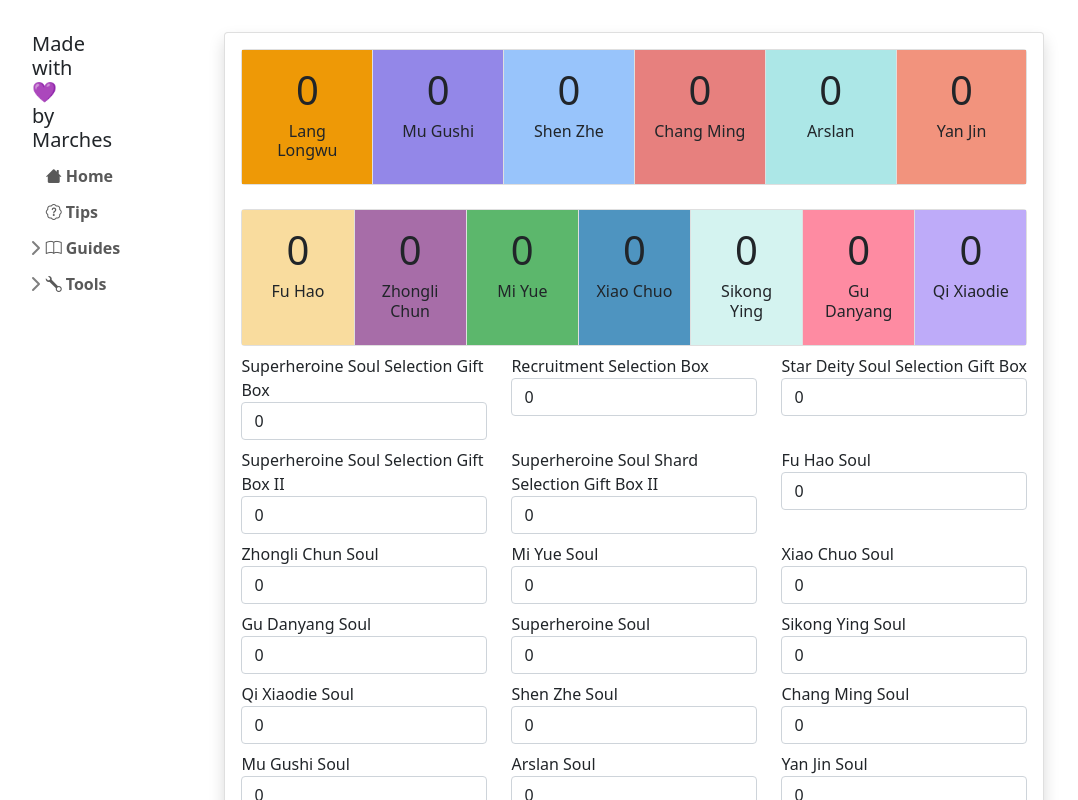
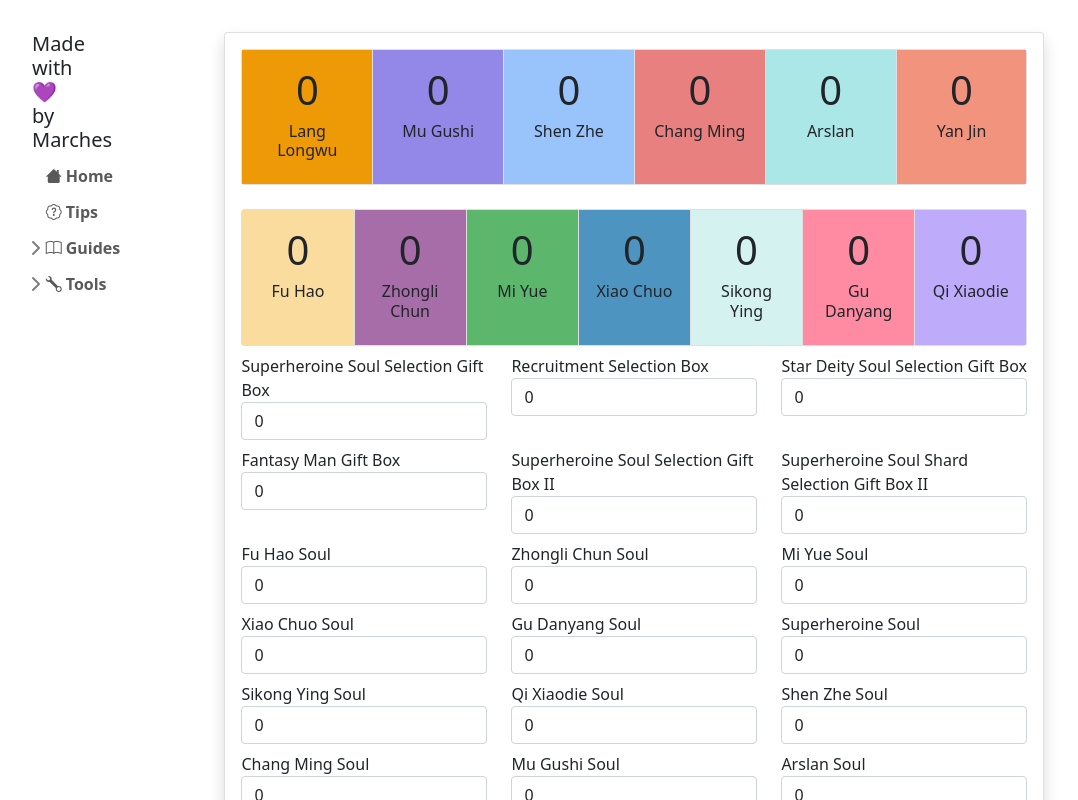
Before and after one commit to Marches0/marches0.github.io, a Vue app: page /#/tools/minister-soul-calculator in a window 1280 px wide. Shown: the top 800 px of the page, without its empty margins (12-1090 px from the left). Built offline with nearby package versions, Linux system fonts and the light colour scheme.

Commit message:
add item, fix item, add name check

```diff
--- a/src/views/Tools/MinisterSoulCalculator.vue
+++ b/src/views/Tools/MinisterSoulCalculator.vue
@@ -60,11 +60,20 @@
 
 <script lang="ts">
 import souls from "./data/ministerSouls.json";
-import { chunk, debounce, min, sortBy } from "lodash"
+import { chunk, debounce, sortBy } from "lodash"
 
 const StorageKey = "ministersoulcalculator-state"
 
 export default {
+    mounted(){
+        // Ideally this would be build time
+        let ministerNames = souls.ministers.map(m => m.name);
+        let itemMinisters = souls.items.flatMap(i => i.souls.ministers);
+
+        itemMinisters.filter(m => ministerNames.indexOf(m) === -1).forEach(element => {
+            console.warn("invalid: " + element);
+        });
+    },
     data() {
         return {
             superHeroines: souls.ministers
@@ -224,6 +233,7 @@ export default {
             // this is so gnarly.
             let tooltipHtml = "<ul>";
 
+            // todo use lodash min
             let longestPad = priorityItems
                 .map(i => i.count.toLocaleString())
                 .sort((a, b) => b.length - a.length)
--- a/src/views/Tools/data/ministerSouls.json
+++ b/src/views/Tools/data/ministerSouls.json
@@ -85,7 +85,14 @@
             "name": "Star Deity Soul Selection Gift Box",
             "souls": {
                 "unit": 1,
-                "ministers":[ "Shen Zhe", "Chang Ming", "Lang Longwu", "Mu Gushi", "Arslan", "Yan Yin" ]
+                "ministers":[ "Shen Zhe", "Chang Ming", "Lang Longwu", "Mu Gushi", "Arslan", "Yan Jin" ]
+            }
+        },
+        {
+            "name": "Fantasy Man Gift Box",
+            "souls": {
+                "unit": 1,
+                "ministers":[ "Shen Zhe", "Chang Ming", "Lang Longwu", "Mu Gushi", "Arslan", "Yan Jin" ]
             }
         },
         {
```
